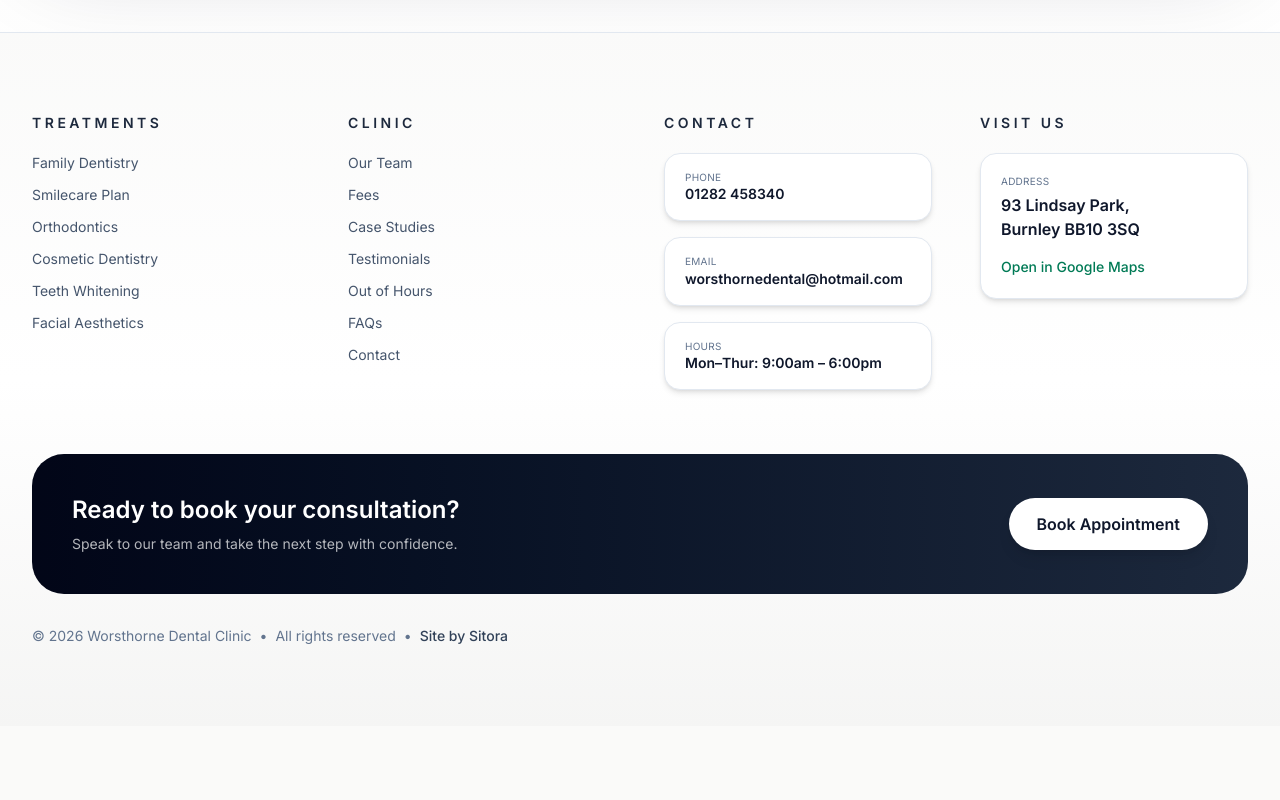
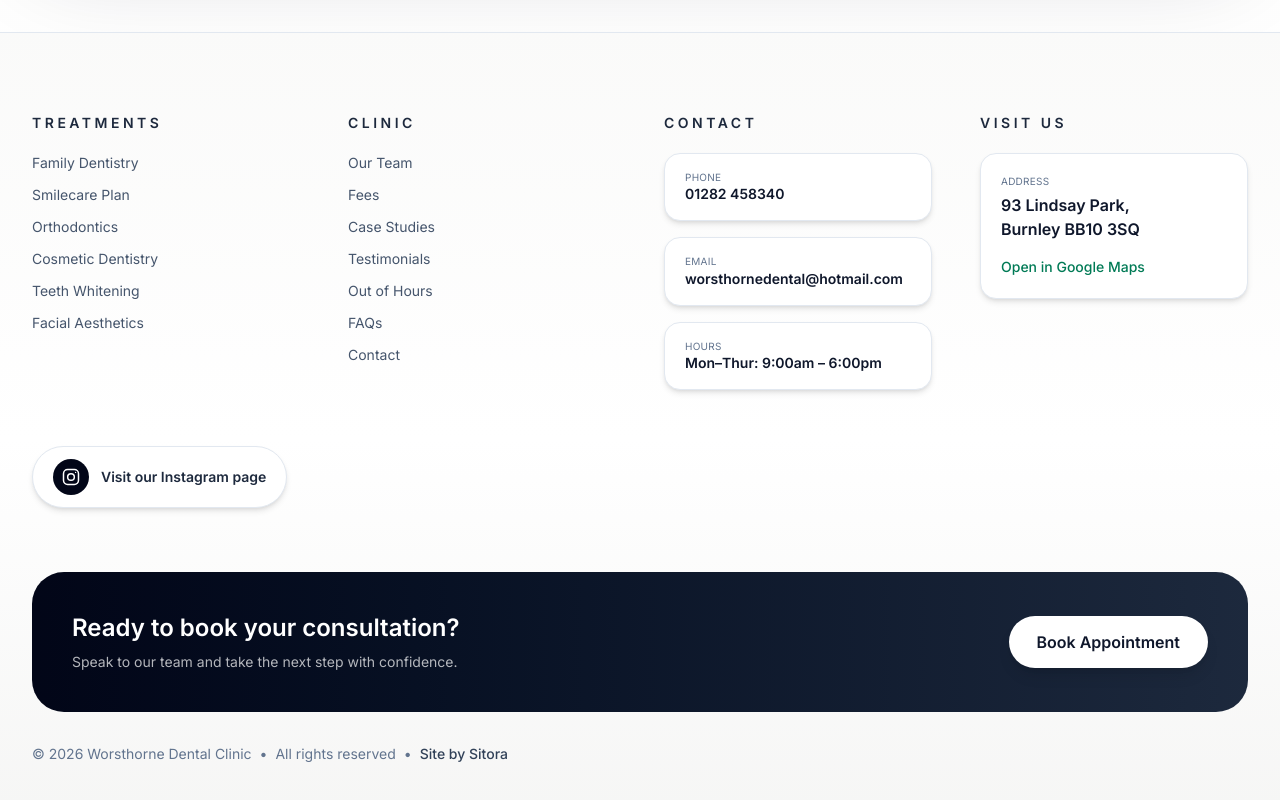
Before and after one commit to worsthorne/dental, a Next.js app: page /our-team in a window 1280 px wide. Shown: the part 4754-5554 px from the top of the page. Before the commit the page ends 5480 px from the top, so only its background shows below. Built offline with nearby package versions, Linux system fonts and the light colour scheme; a web font is replaced by a local one.

Commit message:
Fix contact API route

```diff
--- a/components/layout/site-footer.tsx
+++ b/components/layout/site-footer.tsx
@@ -195,7 +195,34 @@
             </div>
           </div>
         </div>
+<div className="mt-14 flex justify-start">
+  <a
+    href="https://www.instagram.com/worsthorne.dentalpractice?igsh=MWFvYW1jYTFndGcwZA%3D%3D&utm_source=qr"
+    target="_blank"
+    rel="noopener noreferrer"
+    aria-label="Visit Worsthorne Dental Clinic on Instagram"
+    className="group inline-flex items-center gap-3 rounded-full border border-slate-200 bg-white px-5 py-3 text-sm font-semibold text-slate-800 shadow-md transition hover:-translate-y-0.5 hover:border-emerald-200 hover:text-emerald-700 hover:shadow-lg"
+  >
+    <span className="inline-flex h-9 w-9 items-center justify-center rounded-full bg-slate-950 text-white transition group-hover:bg-emerald-700">
+      <svg
+        viewBox="0 0 24 24"
+        aria-hidden="true"
+        className="h-5 w-5"
+        fill="none"
+        stroke="currentColor"
+        strokeWidth="1.8"
+        strokeLinecap="round"
+        strokeLinejoin="round"
+      >
+        <rect x="3" y="3" width="18" height="18" rx="5" />
+        <circle cx="12" cy="12" r="4" />
+        <circle cx="17.5" cy="6.5" r="0.8" fill="currentColor" stroke="none" />
+      </svg>
+    </span>
 
+    <span>Visit our Instagram page</span>
+  </a>
+</div>
         <div className="mt-16 rounded-[2rem] bg-gradient-to-r from-slate-950 to-slate-800 px-6 py-10 text-white sm:px-10">
           <div className="flex flex-col gap-6 sm:flex-row sm:items-center sm:justify-between">
             <div>
```
